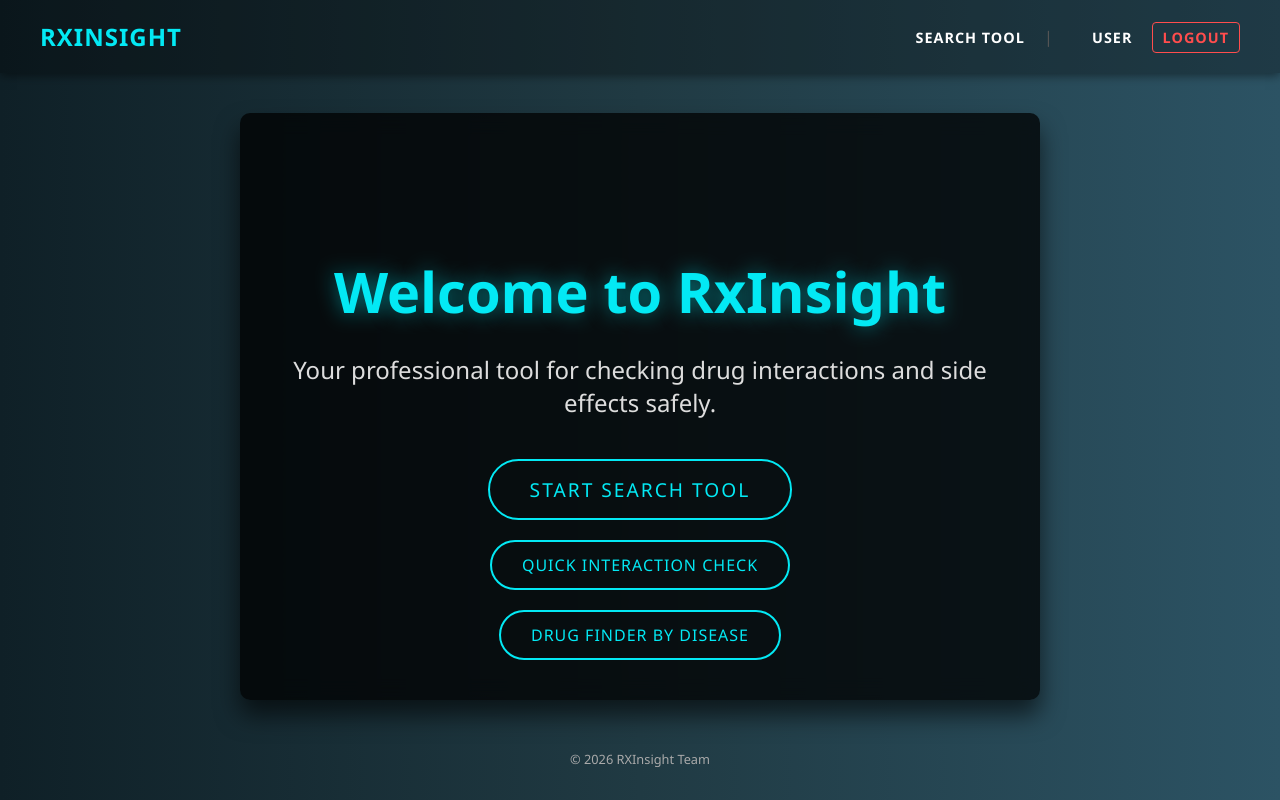
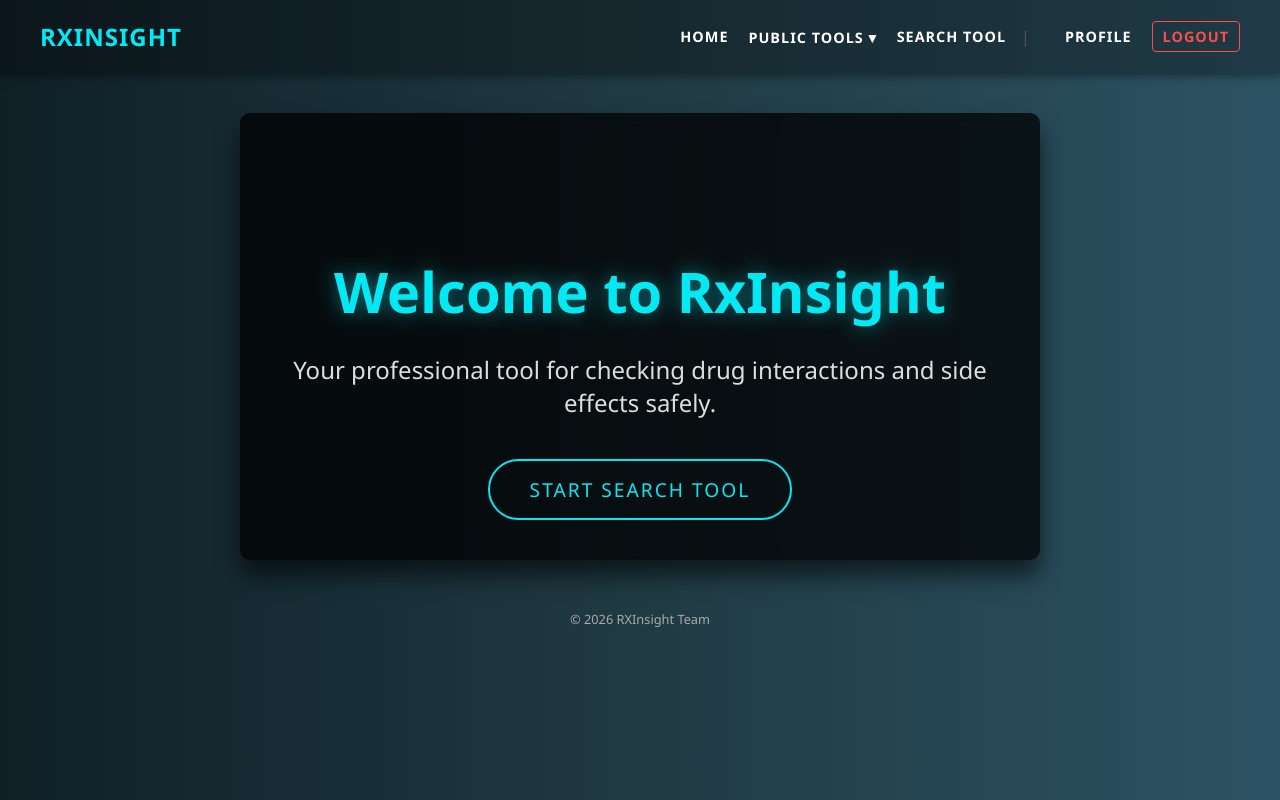
Before and after one commit to nuriaboma/DBW_project, a Flask app: page /home in a window 1280 px wide. Run offline with Flask 3, Linux system fonts and the light colour scheme; the visitor is signed in with stand-in values (Sample User, id 1).

Commit message:
dropdown_update

```diff
--- a/app/templates/base.html
+++ b/app/templates/base.html
@@ -65,6 +65,72 @@
             color: var(--primary-neon);
             text-decoration: none;
             margin-left: 0;
+        }
+
+        /* --- DROPDOWN MENU STYLES (NEW) --- */
+        .dropdown {
+            position: relative;
+            display: inline-block;
+            margin-left: 20px;
+        }
+
+        .dropbtn {
+            background-color: transparent;
+            color: var(--text-color);
+            padding: 0;
+            font-size: 0.9em;
+            border: none;
+            cursor: pointer;
+            text-transform: uppercase;
+            letter-spacing: 1px;
+            font-weight: bold;
+            font-family: 'Segoe UI', sans-serif;
+            width: auto; /* Override global button width */
+        }
+
+        .dropbtn:hover {
+            color: var(--primary-neon);
+            text-shadow: 0 0 5px var(--primary-neon);
+            background: transparent;
+            box-shadow: none;
+        }
+
+        .dropdown-content {
+            display: none;
+            position: absolute;
+            background-color: rgba(10, 10, 10, 0.95);
+            min-width: 220px;
+            box-shadow: 0 0 15px rgba(3, 233, 244, 0.2);
+            border: 1px solid var(--primary-neon);
+            border-radius: 5px;
+            z-index: 1000;
+            top: 100%;
+            left: 0;
+            margin-top: 0;
+        }
+
+        .dropdown-content a {
+            color: white;
+            padding: 12px 16px;
+            text-decoration: none;
+            display: block;
+            text-align: left;
+            border-bottom: 1px solid rgba(255,255,255,0.1);
+            margin-left: 0; /* Override nav a margin */
+        }
+
+        .dropdown-content a:last-child {
+            border-bottom: none;
+        }
+
+        .dropdown-content a:hover {
+            background-color: rgba(3, 233, 244, 0.1);
+            color: var(--primary-neon);
+            padding-left: 25px; /* Slide effect */
+        }
+
+        .dropdown:hover .dropdown-content {
+            display: block;
         }
 
         /* --- THE GLASSMORPHISM CARD --- */
@@ -146,6 +212,7 @@
             color: var(--primary-neon);
             text-transform: uppercase;
             letter-spacing: 1px;
+        }
         tr:hover {
             background: rgba(255,255,255,0.05);
         }
@@ -156,15 +223,25 @@
     <nav>
         <a href="{{ url_for('home') }}" class="nav-brand">RXInsight</a>
 
-        <div>
+        <div style="display: flex; align-items: center;">
+            <a href="{{ url_for('home') }}">Home</a>
+
+            <div class="dropdown">
+                <button class="dropbtn">Public Tools &#9662;</button>
+                <div class="dropdown-content">
+                    <a href="{{ url_for('public_interactions') }}">Interaction Check</a>
+                    <a href="{{ url_for('public_conditions') }}">Find Meds by Disease</a>
+                </div>
+            </div>
+
             {% if current_user.is_authenticated %}
                 <a href="{{ url_for('index') }}">Search Tool</a>
                 <span style="color: #555; margin: 0 15px;">|</span>
-                <a href="{{ url_for('user') }}">user</a>
-                <a href="{{ url_for('logout') }}" style="color: #ff4d4d; margin-left: 15px; border: 1px solid #ff4d4d; padding: 5px 10px; border-radius: 4px;">Logout</a>
+                <a href="{{ url_for('user') }}">Profile</a>
+                <a href="{{ url_for('logout') }}" style="color: #ff4d4d; border: 1px solid #ff4d4d; padding: 5px 10px; border-radius: 4px; margin-left: 20px;">Logout</a>
             {% else %}
                 <a href="{{ url_for('login') }}">Login</a>
-                <a href="{{ url_for('register') }}" style="border: 1px solid var(--primary-neon); padding: 5px 15px; border-radius: 4px; margin-left: 15px;">Register</a>
+                <a href="{{ url_for('register') }}" style="border: 1px solid var(--primary-neon); padding: 5px 15px; border-radius: 4px; margin-left: 20px;">Register</a>
             {% endif %}
         </div>
     </nav>
--- a/app/templates/home.html
+++ b/app/templates/home.html
@@ -25,41 +25,6 @@
         Start Search Tool
     </a>
 
-    <div style="margin-top: 20px;">
-        <a href="{{ url_for('public_interactions') }}" style="
-            display: inline-block;
-            padding: 12px 30px;
-            font-size: 1rem;
-            /* GEÄNDERT: Jetzt auch Neon-Blau und 2px Rand */
-            border: 2px solid #03e9f4;
-            color: #03e9f4;
-            text-decoration: none;
-            text-transform: uppercase;
-            letter-spacing: 1px;
-            border-radius: 50px;
-            transition: 0.3s;
-            background: transparent;">
-            Quick Interaction Check
-        </a>
-    </div>
-
-    <div style="margin-top: 20px;">
-        <a href="{{ url_for('public_conditions') }}" style="
-            display: inline-block;
-            padding: 12px 30px;
-            font-size: 1rem;
-            /* GEÄNDERT: Jetzt auch Neon-Blau und 2px Rand */
-            border: 2px solid #03e9f4;
-            color: #03e9f4;
-            text-decoration: none;
-            text-transform: uppercase;
-            letter-spacing: 1px;
-            border-radius: 50px;
-            transition: 0.3s;
-            background: transparent;">
-            Drug Finder by Disease
-        </a>
-    </div>
 
 </div>
 {% endblock %}
```
